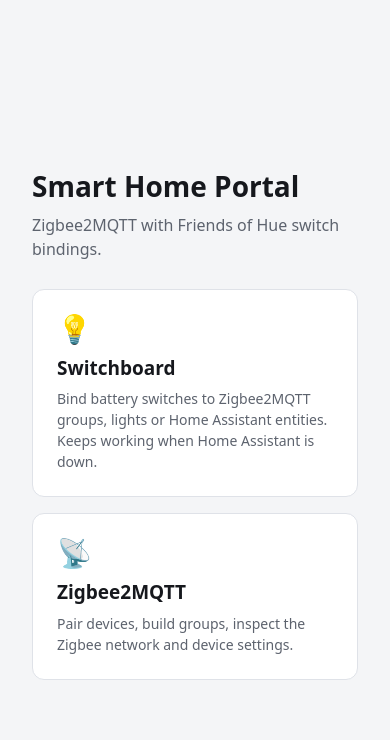
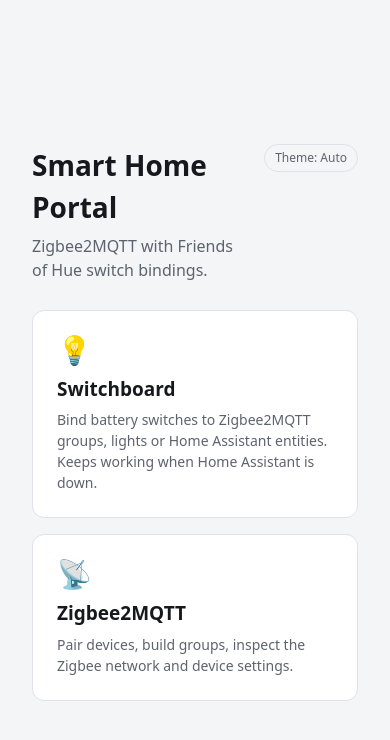
Before and after one commit to juliusvaart/standalone-z2m, a plain HTML site: page portal/html/index.html in a window 390 px wide. Drawn offline with Linux system fonts and the light colour scheme.

Commit message:
Dark mode

```diff
--- a/portal/html/index.html
+++ b/portal/html/index.html
@@ -6,7 +6,7 @@
 <title>Smart Home Portal</title>
 <style>
   :root {
-    color-scheme: light dark;
+    color-scheme: light;
     --bg: #f4f5f7;
     --card: #ffffff;
     --fg: #16181d;
@@ -14,8 +14,14 @@
     --line: #dfe2e8;
     --accent: #3b6fd4;
   }
+  /* The OS decides unless the toggle has pinned a theme. color-scheme has to be
+     a concrete value in each state, otherwise native widgets and scrollbars keep
+     following the OS and desync from an explicit choice. The dark tokens are
+     written twice because a media query and an attribute selector cannot share a
+     rule. */
   @media (prefers-color-scheme: dark) {
-    :root {
+    :root:not([data-theme="light"]) {
+      color-scheme: dark;
       --bg: #14161a;
       --card: #1d2026;
       --fg: #edeff3;
@@ -23,6 +29,15 @@
       --line: #2c313a;
       --accent: #6d9bf0;
     }
+  }
+  :root[data-theme="dark"] {
+    color-scheme: dark;
+    --bg: #14161a;
+    --card: #1d2026;
+    --fg: #edeff3;
+    --muted: #9aa1ad;
+    --line: #2c313a;
+    --accent: #6d9bf0;
   }
   * { box-sizing: border-box; }
   body {
@@ -36,8 +51,21 @@
     font: 16px/1.5 system-ui, -apple-system, "Segoe UI", sans-serif;
   }
   main { width: 100%; max-width: 760px; }
+  .head { display: flex; gap: 16px; align-items: flex-start; justify-content: space-between; margin-bottom: 28px; }
   h1 { margin: 0 0 6px; font-size: 28px; }
-  p.sub { margin: 0 0 28px; color: var(--muted); }
+  p.sub { margin: 0; color: var(--muted); }
+  .theme-toggle {
+    flex: none;
+    padding: 4px 10px;
+    border: 1px solid var(--line);
+    border-radius: 999px;
+    background: none;
+    color: var(--muted);
+    font: inherit;
+    font-size: 12px;
+    cursor: pointer;
+    white-space: nowrap;
+  }
   .grid { display: grid; gap: 16px; grid-template-columns: repeat(auto-fit, minmax(280px, 1fr)); }
   a.card {
     display: block;
@@ -54,11 +82,23 @@
   a.card p { margin: 0; color: var(--muted); font-size: 14px; }
   .icon { font-size: 28px; line-height: 1; margin-bottom: 12px; }
 </style>
+<script>
+  // Stamped before the first paint so an explicit theme never flashes the other one.
+  try {
+    var pref = localStorage.getItem('theme');
+    if (pref === 'light' || pref === 'dark') document.documentElement.dataset.theme = pref;
+  } catch (err) {}
+</script>
 </head>
 <body>
 <main>
-  <h1>Smart Home Portal</h1>
-  <p class="sub">Zigbee2MQTT with Friends of Hue switch bindings.</p>
+  <div class="head">
+    <div>
+      <h1>Smart Home Portal</h1>
+      <p class="sub">Zigbee2MQTT with Friends of Hue switch bindings.</p>
+    </div>
+    <button type="button" id="theme" class="theme-toggle"></button>
+  </div>
   <div class="grid">
     <a class="card" href="/switches/">
       <div class="icon">&#128161;</div>
@@ -72,5 +112,36 @@
     </a>
   </div>
 </main>
+<script>
+  // Same preference key and cycle as the switchboard; both pages share an origin,
+  // so a choice made here carries over to /switches/ and back.
+  var THEMES = ['auto', 'light', 'dark'];
+  var THEME_NAMES = { auto: 'Auto', light: 'Light', dark: 'Dark' };
+
+  function storedTheme() {
+    try {
+      var pref = localStorage.getItem('theme');
+      return THEMES.indexOf(pref) === -1 ? 'auto' : pref;
+    } catch (err) {
+      return 'auto';
+    }
+  }
+
+  function applyTheme(pref) {
+    if (pref === 'auto') delete document.documentElement.dataset.theme;
+    else document.documentElement.dataset.theme = pref;
+    try {
+      if (pref === 'auto') localStorage.removeItem('theme');
+      else localStorage.setItem('theme', pref);
+    } catch (err) {}
+    document.getElementById('theme').textContent = 'Theme: ' + THEME_NAMES[pref];
+  }
+
+  document.getElementById('theme').addEventListener('click', function () {
+    applyTheme(THEMES[(THEMES.indexOf(storedTheme()) + 1) % THEMES.length]);
+  });
+
+  applyTheme(storedTheme());
+</script>
 </body>
 </html>
--- a/switchboard/public/style.css
+++ b/switchboard/public/style.css
@@ -1,5 +1,5 @@
 :root {
-  color-scheme: light dark;
+  color-scheme: light;
   --bg: #f4f5f7;
   --card: #ffffff;
   --fg: #16181d;
@@ -9,8 +9,14 @@
   --ok: #2e7d4f;
   --bad: #b4372f;
 }
+/* The OS decides unless the toggle has pinned a theme. color-scheme has to be a
+   concrete value in each state, otherwise native selects and scrollbars keep
+   following the OS and desync from an explicit choice. The dark tokens are
+   written twice because a media query and an attribute selector cannot share a
+   rule. */
 @media (prefers-color-scheme: dark) {
-  :root {
+  :root:not([data-theme="light"]) {
+    color-scheme: dark;
     --bg: #14161a;
     --card: #1d2026;
     --fg: #edeff3;
@@ -20,6 +26,17 @@
     --ok: #59b77f;
     --bad: #e2685c;
   }
+}
+:root[data-theme="dark"] {
+  color-scheme: dark;
+  --bg: #14161a;
+  --card: #1d2026;
+  --fg: #edeff3;
+  --muted: #9aa1ad;
+  --line: #2c313a;
+  --accent: #6d9bf0;
+  --ok: #59b77f;
+  --bad: #e2685c;
 }
 * { box-sizing: border-box; }
 body {
@@ -53,6 +70,7 @@ h2 { margin: 0 0 14px; font-size: 16px; }
 .pill.ok { color: var(--ok); border-color: currentColor; }
 .pill.bad { color: var(--bad); border-color: currentColor; }
 .pill.link { color: var(--accent); text-decoration: none; }
+button.pill { background: none; font: inherit; font-size: 12px; cursor: pointer; }
 main {
   display: grid;
   gap: 20px;
```
Also changed, not shown: switchboard/public/app.js (+31 -0 lines), switchboard/public/index.html (+8 -0 lines).
